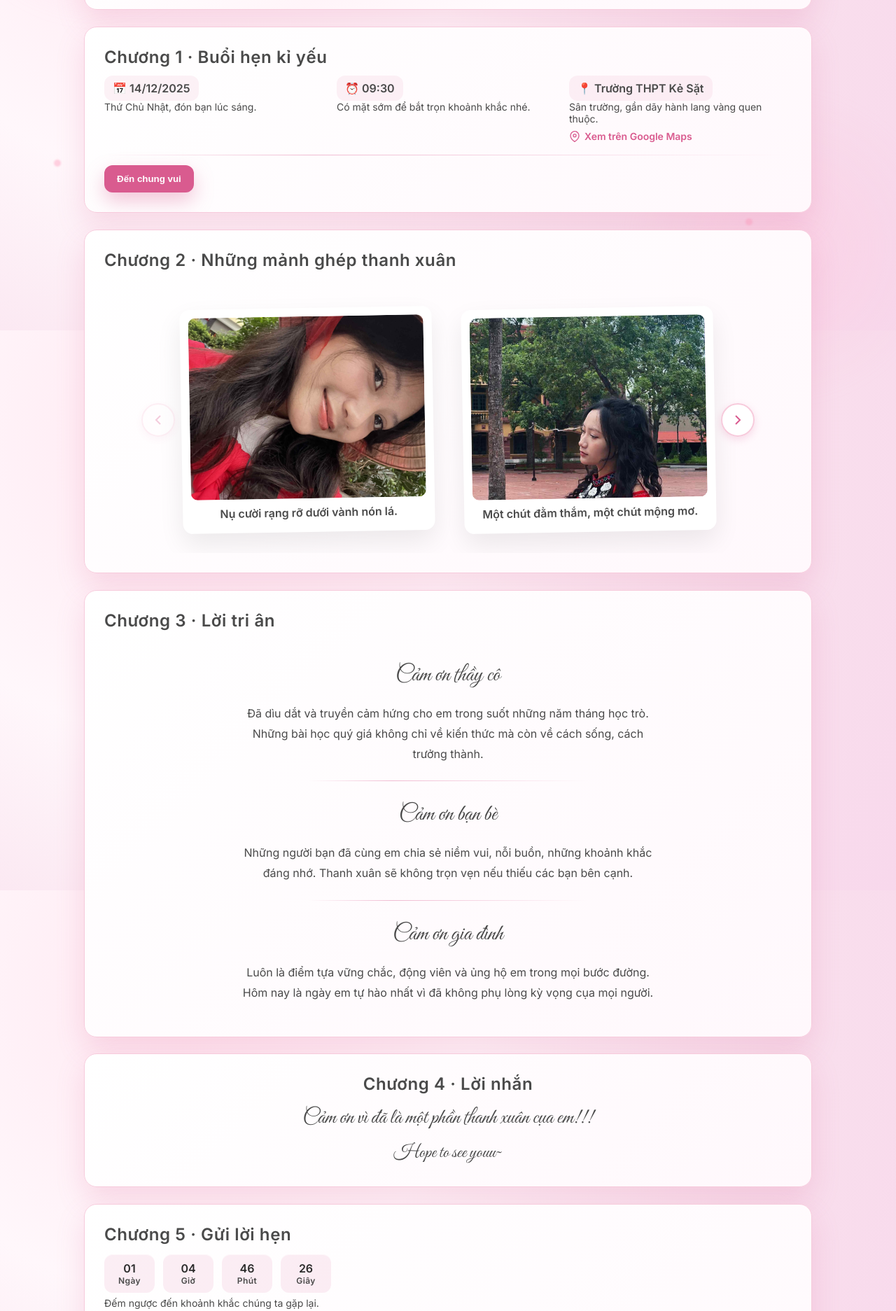
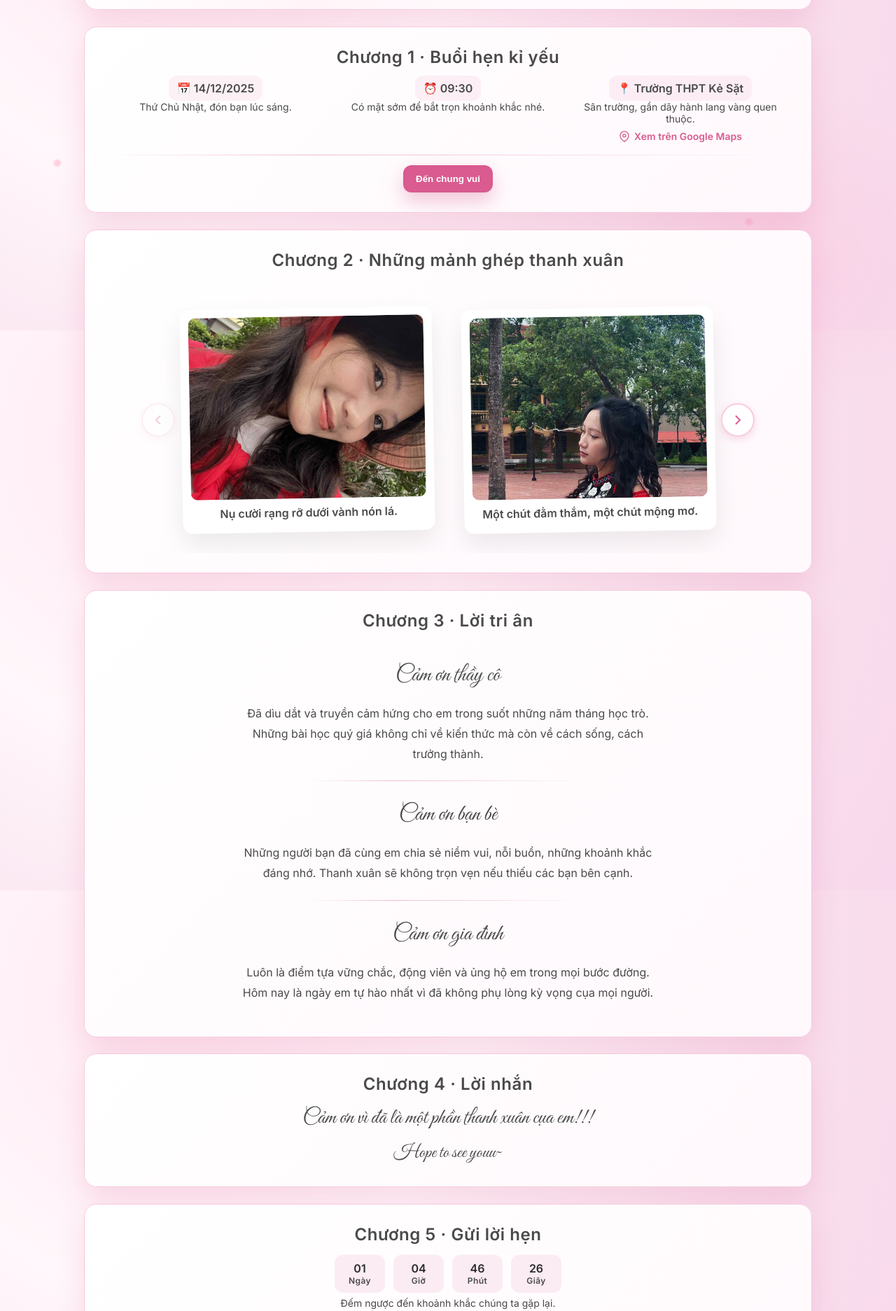
Before and after one commit to 0xWarg2/DaoHaoWeb, a plain HTML site: page index.html in a window 1280 px wide. Shown: the part 328-2201 px from the top of the page at 70% size. Drawn offline with nearby package versions, Linux system fonts and the light colour scheme.

Commit message:
Center align text and elements in event invitation sections for improved layout and readability

```diff
--- a/index.html
+++ b/index.html
@@ -529,9 +529,9 @@
       </section>
 
       <!-- Event Invite -->
-      <section class="page" id="event">
-        <h3 class="page-title">Chương 1 · Buổi hẹn kỉ yếu</h3>
-        <div class="row">
+      <section class="page" id="event" style="text-align: center;">
+        <h3 class="page-title" style="justify-content: center;">Chương 1 · Buổi hẹn kỉ yếu</h3>
+        <div class="row" style="justify-content: center;">
           <div>
             <div class="badge">📅 14/12/2025</div>
             <p class="muted">Thứ Chủ Nhật, đón bạn lúc sáng.</p>
@@ -556,12 +556,12 @@
           </div>
         </div>
         <div class="divider"></div>
-        <button class="cta" id="cta-scroll">Đến chung vui</button>
+        <button class="cta" id="cta-scroll" style="margin: 0 auto;">Đến chung vui</button>
       </section>
 
       <!-- Memory Gallery -->
-      <section class="page" id="memory">
-        <h3 class="page-title">Chương 2 · Những mảnh ghép thanh xuân</h3>
+      <section class="page" id="memory" style="text-align: center;">
+        <h3 class="page-title" style="justify-content: center;">Chương 2 · Những mảnh ghép thanh xuân</h3>
         <div class="slider-container">
           <button class="slider-nav-btn slider-nav-prev" id="sliderPrev" aria-label="Trang trước">
             <svg width="24" height="24" viewBox="0 0 24 24" fill="none" stroke="currentColor" stroke-width="2">
@@ -616,8 +616,8 @@
       </section>
 
       <!-- Gratitude -->
-      <section class="page" id="spotlight">
-        <h3 class="page-title">Chương 3 · Lời tri ân</h3>
+      <section class="page" id="spotlight" style="text-align: center;">
+        <h3 class="page-title" style="justify-content: center;">Chương 3 · Lời tri ân</h3>
         <div style="text-align: center; padding: 20px 0;">
           <p class="message" style="font-size: 32px; margin-bottom: 16px;">Cảm ơn thầy cô</p>
           <p class="muted" style="font-size: 16px; line-height: 1.8; max-width: 600px; margin: 0 auto 20px;">
@@ -647,17 +647,17 @@
       </section>
 
       <!-- RSVP + Countdown + Share -->
-      <section class="page" id="rsvp">
-        <h3 class="page-title">Chương 5 · Gửi lời hẹn</h3>
-        <div class="countdown" id="countdown">
+      <section class="page" id="rsvp" style="text-align: center;">
+        <h3 class="page-title" style="justify-content: center;">Chương 5 · Gửi lời hẹn</h3>
+        <div class="countdown" id="countdown" style="justify-content: center;">
           <div class="count-box"><span id="days">--</span><span class="label">Ngày</span></div>
           <div class="count-box"><span id="hours">--</span><span class="label">Giờ</span></div>
           <div class="count-box"><span id="minutes">--</span><span class="label">Phút</span></div>
           <div class="count-box"><span id="seconds">--</span><span class="label">Giây</span></div>
         </div>
-        <p class="muted">Đếm ngược đến khoảnh khắc chúng ta gặp lại.</p>
+        <p class="muted" style="text-align: center;">Đếm ngược đến khoảnh khắc chúng ta gặp lại.</p>
         <div class="divider"></div>
-        <form class="form" id="rsvp-form">
+        <form class="form" id="rsvp-form" style="max-width: 500px; margin: 0 auto;">
           <div class="field">
             <label for="name">Tên cụa bạn *</label>
             <input id="name" name="name" placeholder="Nguyễn Văn A" required>
@@ -681,8 +681,8 @@
           </div>
         </form>
         <div class="divider"></div>
-        <h4 class="page-title" style="margin-top:0;">Chia sẻ</h4>
-        <div class="share-row">
+        <h4 class="page-title" style="margin-top:0; justify-content: center;">Chia sẻ</h4>
+        <div class="share-row" style="justify-content: center;">
           <button class="share-btn" data-share="copy">Copy link</button>
         </div>
       </section>
```
